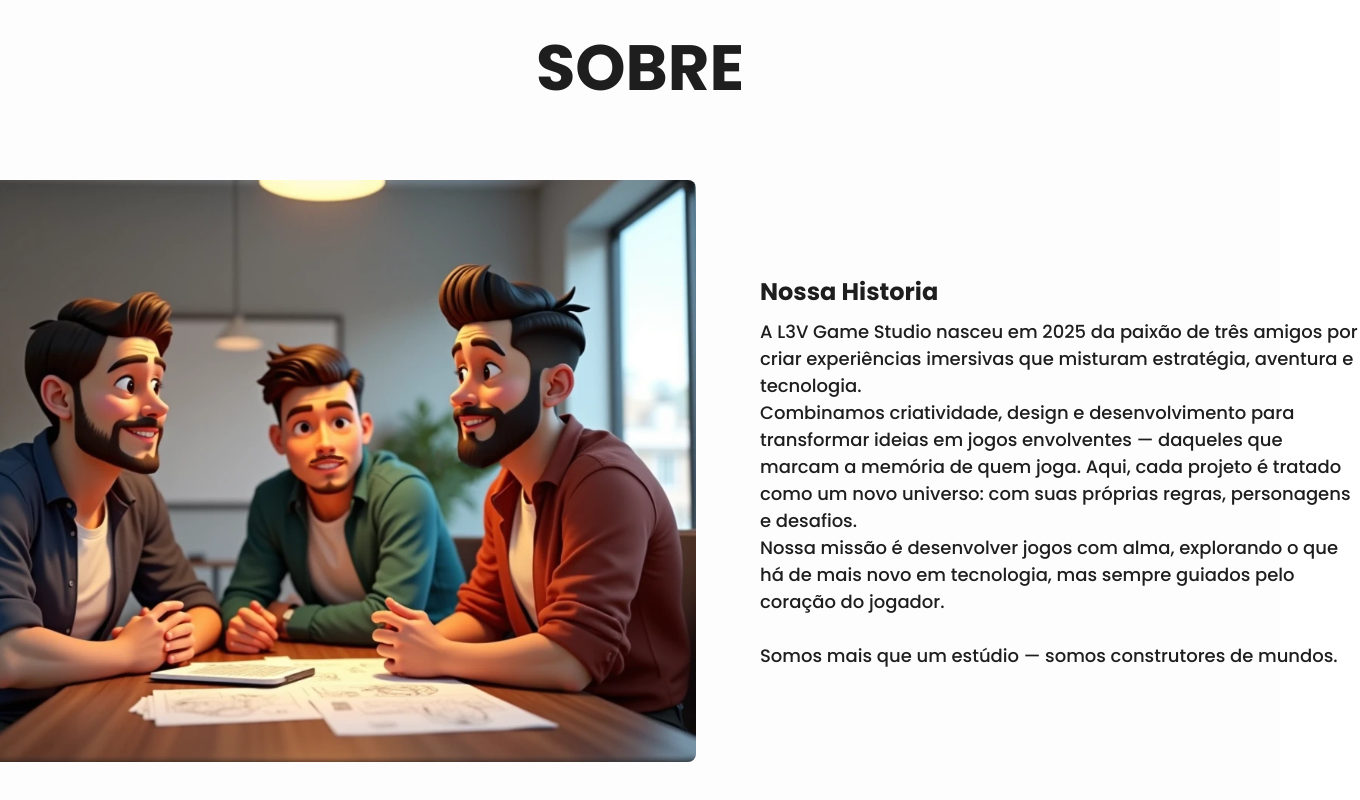
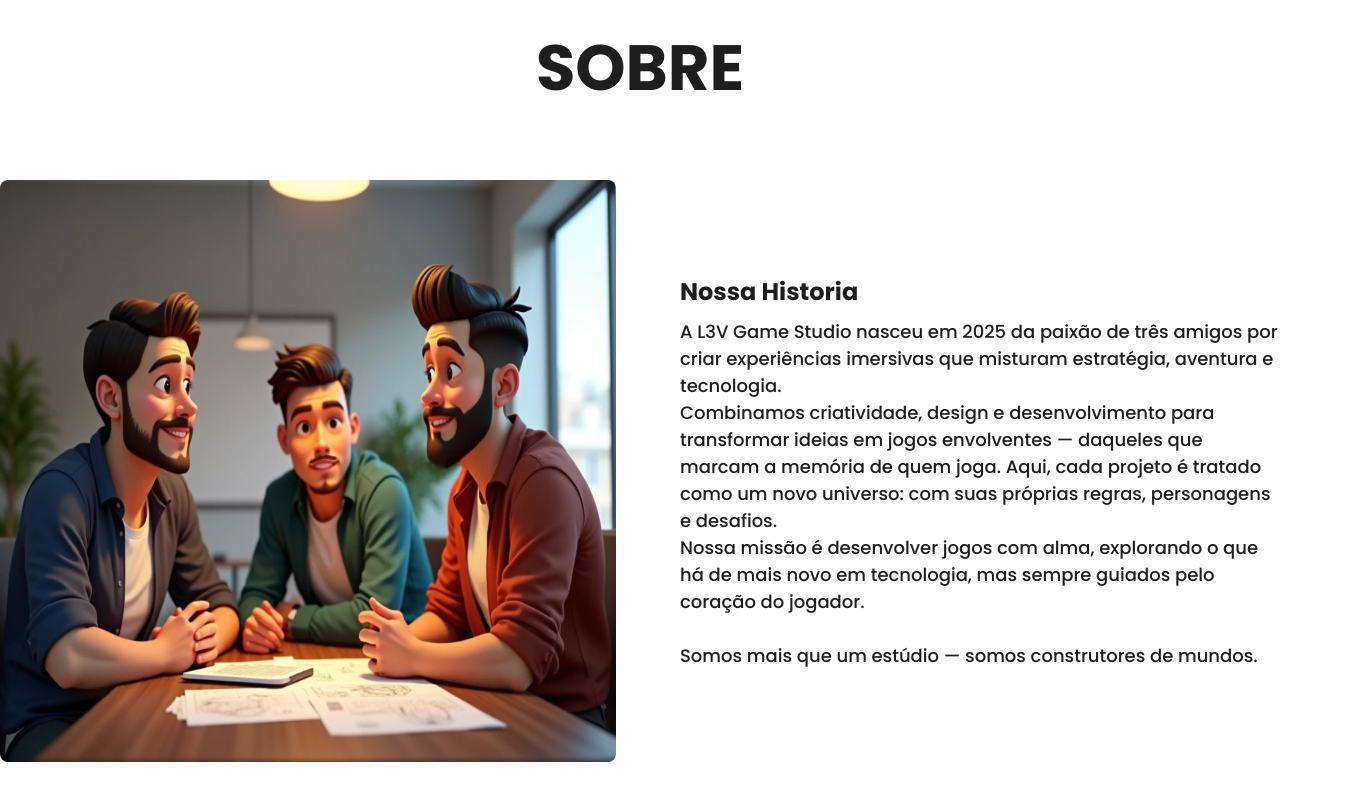
Before and after one commit to Lujochi/L3V-Game-Studio, a Next.js app: page / in a window 1280 px wide. Shown: the part 1996-2796 px from the top of the page, 1360 px wide, since content can reach past the window. Built offline with nearby package versions, Linux system fonts and the light colour scheme.

Commit message:
Alterações: Adicionado algumas animações.

```diff
--- a/package.json
+++ b/package.json
@@ -9,6 +9,7 @@
     "lint": "next lint"
   },
   "dependencies": {
+    "framer-motion": "^12.23.12",
     "motion": "^12.23.12",
     "next": "15.4.4",
     "react": "19.1.0",
--- a/src/app/components/Carrossel.tsx
+++ b/src/app/components/Carrossel.tsx
@@ -3,6 +3,7 @@
 import { useState } from "react";
 import Image from "next/image";
 import Link from "next/link";
+import Reveal from "./Reveal";
 
 const jogos = [
   {
@@ -46,19 +47,23 @@ export default function JogosCarousel() {
       id="Jogos"
       className="flex flex-col items-center justify-center bg-[var(--color-black)] pb-[200px] relative"
     >
+      <Reveal direction="top">
         <h2 className="text-[64px] font-bold text-white mt-32 uppercase">
           Jogos
         </h2>
-
+      </Reveal>
+      <Reveal direction="bottom">
         <div className="relative flex items-center justify-center w-[1100px] mt-16">
           {/* Botão esquerdo */}
           <button onClick={prevSlide} className="z-10 mr-14 cursor-pointer">
+            <Reveal direction="left">
               <Image
                 src="/Images/arrow-left.png"
                 alt="Seta para esquerda"
                 width={50}
                 height={50}
               />
+            </Reveal>
           </button>
 
           {/* Card do jogo atual */}
@@ -81,7 +86,9 @@ export default function JogosCarousel() {
               className="absolute left-0 bottom-0 w-[600px] h-[220px] rounded-tr-[10px] rounded-bl-[10px] pl-12 pr-6 pt-6"
               style={{ backgroundColor: "rgba(0,0,0,0.45)" }}
             >
-            <p className="text-[18px] text-white w-[535px]">{jogo.descricao}</p>
+              <p className="text-[18px] text-white w-[535px]">
+                {jogo.descricao}
+              </p>
             </div>
 
             {/* Botão Saiba mais */}
@@ -95,14 +102,17 @@ export default function JogosCarousel() {
 
           {/* Botão direito */}
           <button onClick={nextSlide} className="z-10 ml-14 cursor-pointer">
+            <Reveal direction="right">
               <Image
                 src="/Images/arrow-right.png"
                 alt="Seta para direita"
                 width={50}
                 height={50}
               />
+            </Reveal>
           </button>
         </div>
+      </Reveal>
     </section>
   );
 }
--- /dev/null
+++ b/src/app/components/Reveal.tsx
@@ -0,0 +1,43 @@
+"use client";
+import { motion, useInView } from "framer-motion";
+import { useRef } from "react";
+
+interface RevealProps {
+  children: React.ReactNode;
+  direction?: "left" | "right" | "top" | "bottom";
+}
+
+export default function Reveal({ children, direction = "left" }: RevealProps) {
+  const ref = useRef(null);
+  const isInView = useInView(ref, { margin: "-100px" });
+
+  const getOffset = () => {
+    switch (direction) {
+      case "left":
+        return { x: -150, y: 0 };
+      case "right":
+        return { x: 150, y: 0 };
+      case "top":
+        return { x: 0, y: -150 };
+      case "bottom":
+        return { x: 0, y: 150 };
+      default:
+        return { x: 0, y: 0 };
+    }
+  };
+
+  const offset = getOffset();
+
+  return (
+    <motion.div
+      ref={ref}
+      initial={{ opacity: 0, ...offset }}
+      animate={
+        isInView ? { opacity: 1, x: 0, y: 0 } : { opacity: 0, ...offset }
+      }
+      transition={{ duration: 0.8, ease: "easeOut" }}
+    >
+      {children}
+    </motion.div>
+  );
+}
--- a/src/app/page.tsx
+++ b/src/app/page.tsx
@@ -3,6 +3,7 @@ import JogosCarousel from "./components/Carrossel";
 import Footer from "./components/Footer";
 import Image from "next/image";
 import Link from "next/link";
+import Reveal from "./components/Reveal";
 
 export default function Home() {
   return (
@@ -40,10 +41,13 @@ export default function Home() {
           id="Sobre"
           className="flex flex-col items-center justify-center bg-white pb-[200px]"
         >
+          <Reveal direction="top">
             <h2 className="text-[64px] font-bold text-black mt-32 uppercase">
               Sobre
             </h2>
+          </Reveal>
           <div className="flex items-center justify-center mt-16 gap-16">
+            <Reveal direction="left">
               <Image
                 src="/Images/img-avatares-sobre.png"
                 alt="Imagem sobre"
@@ -51,25 +55,30 @@ export default function Home() {
                 height={582}
                 className="w-[836px] h-[582px] rounded-lg"
               />
+            </Reveal>
+            <Reveal direction="right">
               <div className="flex flex-col items-start justify-center ">
                 <h3 className="text-[24px] font-bold text-black">
                   Nossa Historia
                 </h3>
                 <p className="text-[18px] font-medium text-black w-[600px] mt-2">
                   A L3V Game Studio nasceu em 2025 da paixão de três amigos por
-                criar experiências imersivas que misturam estratégia, aventura e
-                tecnologia.
+                  criar experiências imersivas que misturam estratégia, aventura
+                  e tecnologia.
                   <br /> Combinamos criatividade, design e desenvolvimento para
-                transformar ideias em jogos envolventes — daqueles que marcam a
-                memória de quem joga. Aqui, cada projeto é tratado como um novo
-                universo: com suas próprias regras, personagens e desafios.
+                  transformar ideias em jogos envolventes — daqueles que marcam
+                  a memória de quem joga. Aqui, cada projeto é tratado como um
+                  novo universo: com suas próprias regras, personagens e
+                  desafios.
                   <br /> Nossa missão é desenvolver jogos com alma, explorando o
                   que há de mais novo em tecnologia, mas sempre guiados pelo
                   coração do jogador.
                   <br />
-                <br /> Somos mais que um estúdio — somos construtores de mundos.
+                  <br /> Somos mais que um estúdio — somos construtores de
+                  mundos.
                 </p>
               </div>
+            </Reveal>
           </div>
         </section>
 
@@ -85,6 +94,7 @@ export default function Home() {
             </h2>
             <div className="flex-grow h-[2px] bg-[var(--color-secondary)]" />
           </div>
+          <Reveal direction="bottom">
             <div className="flex flex-wrap justify-center gap-20 mt-16">
               <div className="bg-[var(--color-accent)] p-4 rounded-[20px] relative w-[250px] h-[300px] mt-16 border-2 border-[var(--color-secondary)]">
                 <Image
@@ -102,7 +112,9 @@ export default function Home() {
                     <ul className="list-disc pl-2 text-[14px] ml-4">
                       <li>Designer Gráfico</li>
                     </ul>
-                  <h5 className="text-[16px] font-semibold mt-4">Atributos:</h5>
+                    <h5 className="text-[16px] font-semibold mt-4">
+                      Atributos:
+                    </h5>
                     <ul className="list-disc pl-2 text-[14px] ml-4">
                       <li>Criador de mundos</li>
                       <li>Social Mídias</li>
@@ -126,7 +138,9 @@ export default function Home() {
                     <ul className="list-disc pl-2 text-[14px] ml-4">
                       <li>Desenvolvedor</li>
                     </ul>
-                  <h5 className="text-[16px] font-semibold mt-4">Atributos:</h5>
+                    <h5 className="text-[16px] font-semibold mt-4">
+                      Atributos:
+                    </h5>
                     <ul className="list-disc pl-2 text-[14px] ml-4">
                       <li>Criador de códigos</li>
                       <li>Modelagem 3D</li>
@@ -150,7 +164,9 @@ export default function Home() {
                     <ul className="list-disc pl-2 text-[14px] ml-4">
                       <li>Desenvolvedor</li>
                     </ul>
-                  <h5 className="text-[16px] font-semibold mt-4">Atributos:</h5>
+                    <h5 className="text-[16px] font-semibold mt-4">
+                      Atributos:
+                    </h5>
                     <ul className="list-disc pl-2 text-[14px] ml-4">
                       <li>Criador de códigos</li>
                       <li>Animação</li>
@@ -159,6 +175,7 @@ export default function Home() {
                 </div>
               </div>
             </div>
+          </Reveal>
         </section>
 
         {/* CONTATO */}
```
Also changed, not shown: 1 other file (tests, documents, lock files or other folders). Lines whose indentation alone changed are shown as unchanged.
